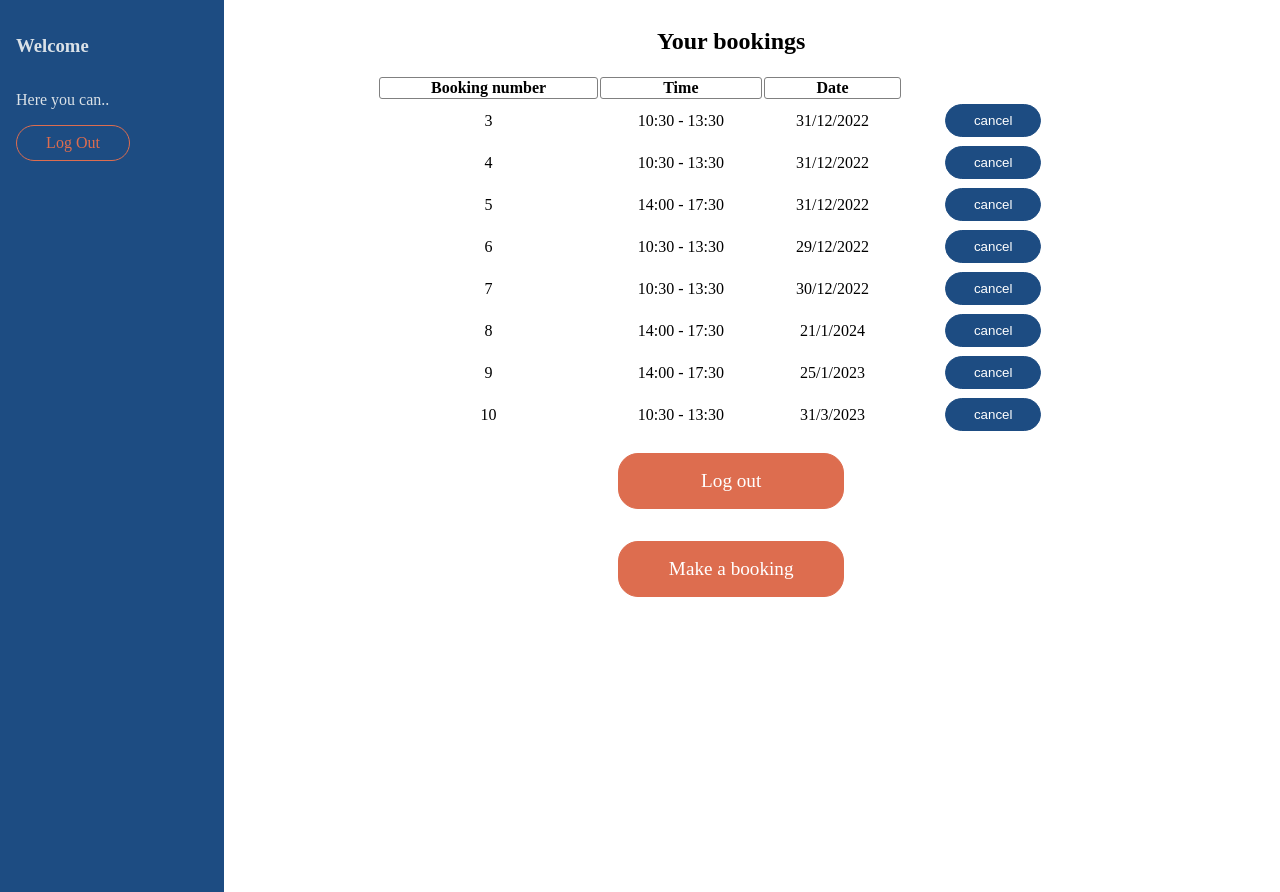
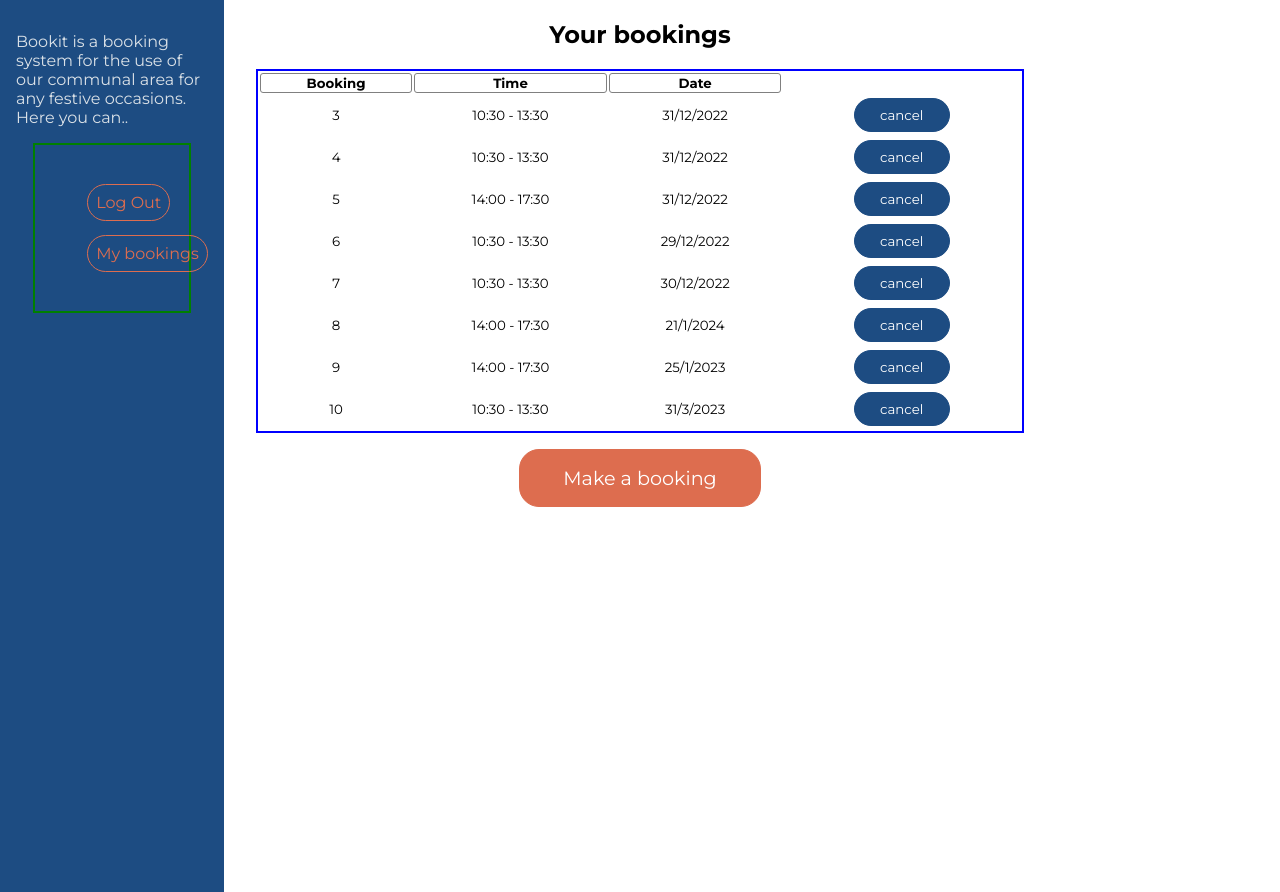
Before and after one commit to brucette/BookIt, a Flask app: page /userpage in a window 1280 px wide. Run offline with Flask 2, Linux system fonts and the light colour scheme; a user stored in the database is signed in; data comes from the database, SQL or seed files in the repository; both versions use the stored data as it was after the commit; parts of the project's set-up code (start-up, migrations or seed data) failed here and were passed over.

Commit message:
Hamburger nav menu working.

```diff
--- a/code/app.py
+++ b/code/app.py
@@ -103,7 +103,8 @@ def dates(page):
                            today=today,
                            monthName=monthName,
                            year=year,
-                           month=month)
+                           month=month,
+                           current_month_number=current_month_number)
 
 
 @app.route('/dayview')
--- a/code/static/script.js
+++ b/code/static/script.js
@@ -1,3 +1,18 @@
+const navToggle = document.querySelectorAll(".nav-toggle");
+const sidebar = document.querySelector(".sidebar");
+const navIcon = document.querySelectorAll(".navIcon");
+console.log('navIcons are:', navIcon)
+const hamburger = document.querySelector("#hamburger");
+
+
+navToggle.forEach(item => {
+  item.addEventListener("click", () => {
+    // item.classList.toggle("hidden");
+    sidebar.classList.toggle("open");
+    navIcon.forEach(icon => {
+        icon.classList.toggle("hidden");
+    })
+})})
 
 let month = document.querySelector(".month")
 if (month) {
--- a/code/static/styles.css
+++ b/code/static/styles.css
@@ -2,27 +2,132 @@
 orange: DD6D4F
 Grey: #DAE1E7 */
 
+body {
+  font-family: Montserrat;
+  margin: 0;
+  padding: 0;
+}
+
 .sidebar {
+  display: none;
+}
+
+.nav-toggle {
+  /* border: 2px solid green; */
+  margin: 0;
+  padding: 0;
+
+}
+
+.navigate {
+  border: 2px solid green;
+  display: flex;
+  flex-direction: column;
+  align-items: center;
+  justify-content: center;
+  margin: 0 auto;
+  width: 80%;
+}
+
+ul {
+  list-style-type: none;
+  width: 100%;
+
+}
+
+li {
+  margin: 2rem;
+  width: 100%;
+
+}
+
+.hamburger {
+  display: block;
+  width: 28px;
+  height: 3px;
+  margin: 8px 16px;
+  background: #DD6D4F;
+  border-radius: 3px;
+}
+
+.close {
+  font-weight: bold;
+  font-size: x-large;
+  color: #DD6D4F;
+}
+
+.open {
+  margin: 0;
+  padding: 0.5rem 1rem;
+  min-height: 100vh;
+  min-width: 100vw;
+  max-width: 100vw;
   display: flex;
   flex-direction: column;
   background-color: #1D4C82;
   color: #DAE1E7;
-  position: fixed;
-  top: 0;
-  left: 0;
-  width: 100vw;
-  height: 100%;
-  padding: 1rem 1rem;
-  transition: all 0.5s ease;
+  transition: all 0.25s ease-in-out 0s;
+}
+
+.hidden {
+  display: none;
+  margin: 0;
+  padding: 0;
+  height: 0;
+  width: 0;
+}
+
+.navLink {
+  text-decoration: none;
+  text-align: center;
+  padding: 0.5rem;
+  border: 1px solid #DD6D4F;
+  border-radius: 20px;
+  color: #DD6D4F;
+  cursor: pointer;
+  margin: 1rem 0;
+  width: 100%;
+}
+
+.container {
+  /* border: 2px solid green; */
+  /* margin-left: 17vw; */
+  width: 80%;
+  display: flex;
+  flex-direction: column;
+  justify-content: center;
+  align-items: center;
+  margin: 0 auto;
+}
+
+form {
+  width: 90%;
+  border: 2px solid blue;
+  text-align: center;
+}
+
+.inputWrap {
+  margin: 1rem 0;
+}
+
+.formInput {
+  height: 1.5rem;
+  border-radius: 5px;
+  border: 1px solid #333;
+  padding: 0.7rem;
+  width: 90%;
+  font-family: Montserrat;
+}
+
+.bookings {
+  border: 2px solid blue;
+  width: 100%;
+  font-size: smaller;
 }
 
 /* TABLET */
 @media (min-width: 668px) {
   .sidebar {
-    display: flex;
-    flex-direction: column;
-    background-color: #1D4C82;
-    color: #DAE1E7;
     position: fixed;
     top: 0;
     left: 0;
@@ -32,6 +137,7 @@ Grey: #DAE1E7 */
     transition: all 0.5s ease;
   }
 }
+
 /* LAPTOP */
 @media (min-width: 1024px) {
   .sidebar {
@@ -45,22 +151,36 @@ Grey: #DAE1E7 */
     width: 15vw;
     height: 100%;
     padding: 1rem 1rem;
+    margin-right: 17vw;
     transition: all 0.5s ease;
   }
+
+  .navIcon {
+    display: none;
+  }
+
+  .container {
+    width: 60%;
+    justify-content: start;
+  }
+
+  form {
+    width: 20%;
+    text-align: center;
+  }
+
+  .bookit {
+    font-size: 5rem;
+    font-family: Monoton, cursive;
+    color: #DD6D4F;
+  }
+
 }
+
 /* DESKTOP */
 @media (min-width: 2560px) {
 }
 
-
-.container {
-  /* border: 2px solid green; */
-  margin-left: 17vw;
-  width: 80%;
-  display: flex;
-  flex-direction: column;
-  align-items: center;
-}
 
 .checkbox {
   width: 10rem;
@@ -75,18 +195,8 @@ Grey: #DAE1E7 */
   margin: 2rem;
 }
 
-.inputWrap {
-  margin: 0.5rem 0;
-}
-
-.formInput {
-  height: 1rem;
-}
-
 button {
-  /* background-color: #DD6D4F; */
   background-color: #1D4C82;
-  /* color: #1D4C82; */
   color: white;
   cursor: pointer;
   padding: 0.5rem;
@@ -94,6 +204,7 @@ button {
   width: 5rem;
   border: 1px solid #1D4C82;
   width: 6rem;
+  font-family: Montserrat;
 }
 
 button:hover {
@@ -143,16 +254,16 @@ a {
   padding: 0.5rem;
   border: 1px solid #DD6D4F;
   border-radius: 20px;
-  width: 5rem;
   color: #DD6D4F;
   cursor: pointer;
-  width: 6rem;
+  width: 7rem;
+  margin: 1rem 0;
 }
 
 .filled {
   background-color: #DD6D4F;
   color: white;
-  width: 12rem;
+  width: 13rem;
   margin: 1rem;
   padding: 1rem;
   font-size: larger;
@@ -228,11 +339,9 @@ a {
   background-color: #1D4C82;
   color: aliceblue;
   box-shadow: 0 0 11px rgba(33,33,33,.2);
-  /* transition: box-shadow .3s; */
   -webkit-transform: translateY(-4px);
-	transform: translateY(-4px);
-  /* transition: 0.5s background-color ease-in-out; */
 }
+
 .inputwrap{
   border: 1px solid grey;
   border-radius: 5px;
--- a/code/templates/bookings.html
+++ b/code/templates/bookings.html
@@ -5,10 +5,10 @@
 {% endblock %}
 
 {% block main %}
-    <table>
+    <table class="bookings">
       <thead>
         <tr>
-          <th>Booking number</th>
+          <th>Booking</th>
           <th>Time</th>
           <th>Date</th>
         </tr>
@@ -37,6 +37,5 @@
       </tbody>
     </table>
 
-    <a class="navLink filled" href="/logout">Log out</a>
-    <a class="navLink filled" href="/dates">Make a booking</a>
+    <a class="navLink filled" href="/dates/page">Make a booking</a>
 {% endblock %}
--- a/code/templates/calendar.html
+++ b/code/templates/calendar.html
@@ -5,8 +5,6 @@
 {% endblock %}
 
 {% block main %}
-<!-- <h1>{{ today, monthName, year }}</h1> -->
-
 <h2 class="month">{{ monthName }}</h2>
 <h2 class="year">{{ year }}</h2>
 
@@ -49,7 +47,7 @@
               <td class="cal-btn">
                 <a class="deactiveLink" href="#">{{ element }}</a>
               </td>
-            {% elif element == today %}
+            {% elif page == 1 and element == today %}
               <td class="cal-btn">
                 <a class="bookingLink today" href="/dayview">{{ element }}</a>
               </td>
--- a/code/templates/confirm.html
+++ b/code/templates/confirm.html
@@ -5,9 +5,6 @@
 
     <h4>Your time:</h4>
     <form action="/confirm" method="post" class="confirmation-form">
-
-        <!-- <p id="confirmDay"></p>
-        <p id="confirmTime"></p> -->
         <input hidden id="done" name="done" value=""/>
         <div class="inputwrap">
           <input readonly id="confirmDay" name="confirmDay" value="" class="disabledInput" />
--- a/code/templates/dayview.html
+++ b/code/templates/dayview.html
@@ -17,6 +17,6 @@
     {% endfor %}
   </div>
 
-  <a class="navLink" href="/dates" id="backToCal">Go back</a>
+  <a class="navLink" href="/dates/page/" id="backToCal">Go back</a>
 
 {% endblock %}
--- a/code/templates/index.html
+++ b/code/templates/index.html
@@ -5,7 +5,7 @@
 {% endblock %}
 
 {% block main %}
-  <h1>BookIt</h1>
+  <h1 class="bookit">BookIt</h1>
   <div class="start-image">
     <img class="rooftop" src="static/rooftop.jpg" alt="rooftop"/>
   </div>
--- a/code/templates/layout.html
+++ b/code/templates/layout.html
@@ -4,20 +4,50 @@
     <meta charset="UTF-8">
     <meta http-equiv="X-UA-Compatible" content="IE=edge">
     <meta name="viewport" content="width=device-width, initial-scale=1.0">
+    <link rel="preconnect" href="https://fonts.googleapis.com">
+    <link rel="preconnect" href="https://fonts.gstatic.com" crossorigin="">
+    <link href="https://fonts.googleapis.com/css2?family=Montserrat:wght@400;700&amp;family=Roboto:wght@400;700&amp;display=swap" rel="stylesheet">
+    <link href="https://fonts.googleapis.com/css2?family=Inter:wght@400;700&amp;family=Monoton&amp;display=swap" rel="stylesheet">
     <link href="/static/styles.css" rel="stylesheet">
     <link type="image/png" sizes="16x16" rel="icon" href="/static/icons8-calendar-16.png">
     <title>BookIt</title>
 </head>
 <body>
+  <div class="nav-toggle">
+    <span class="navIcon hamburger"></span>
+    <span class="navIcon hamburger"></span>
+    <span class="navIcon hamburger"></span>
+  </div>
   <nav class="sidebar">
-        <h3>Welcome</h3>
-        <p>Here you can..</p>
-        <!-- <a class="navLink" href="/register">Register</a> -->
+    <div class="nav-toggle">
+      <span class="navIcon close hidden">X</span>
+    </div>
+
+    <p>
+      Bookit is a booking system for the use of our communal area for any festive occasions.
+      Here you can..
+    </p>
+
+    <section class="navigate">
+
+        <ul>
           {% if session["user_id"] %}
+          <li>
             <a class="navLink" href="/logout">Log Out</a>
+          </li>
+          <li>
+            <a class="navLink" href="/userpage">My bookings</a>
+          </li>
           {% else %}
+          <li>
+            <a class="navLink" href="/login">Login</a>
+          </li>
+          <li>
             <a class="navLink" href="/register">Register</a>
+          </li>
           {% endif %}
+        </ul>
+    </section>
   </nav>
 
     <main class="container">
--- a/code/templates/welcome.html
+++ b/code/templates/welcome.html
@@ -5,6 +5,6 @@
 {% endblock %}
 
 {% block main %}
-    <a class="navLink filled" href="/userpage">View my bookings</a>
+    <a class="navLink filled" href="/userpage">View your bookings</a>
     <a class="navLink filled" href="/dates/page/">Make a booking</a>
 {% endblock %}
```
Also changed, not shown: code/database.db. Lines whose indentation alone changed are shown as unchanged.
